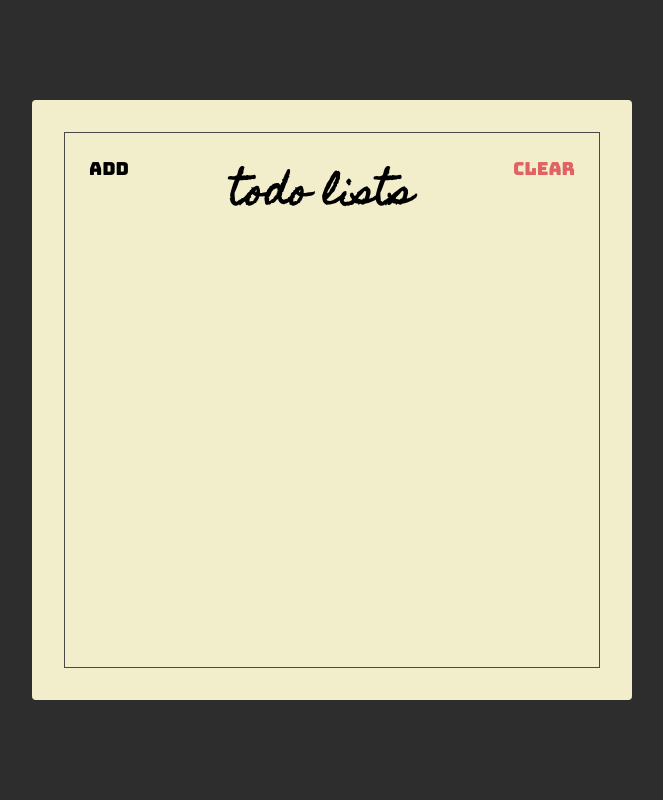
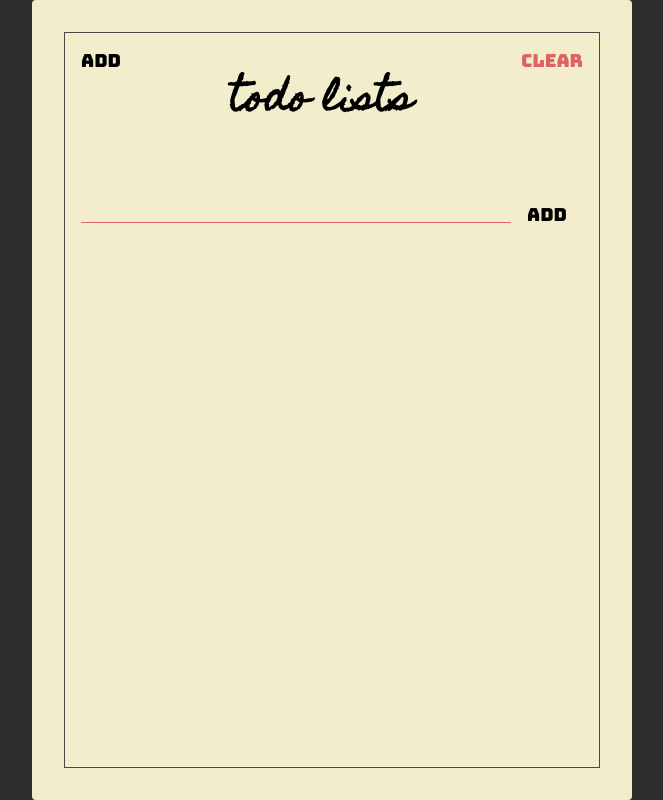
Before and after one commit to panduwijaya/react-starter, a plain HTML site: page index.html in a window 1280 px wide. Shown: the whole page, without its empty margins (308-971 px from the left). Drawn offline with Linux system fonts and the light colour scheme.

Commit message:
create add todo section

```diff
--- a/index.html
+++ b/index.html
@@ -15,11 +15,18 @@
   <body>
     <div class="container">
       <div class="frame">
-        <div class="header">
+        <section class="header">
           <button class="header-btn">Add</button>
           <h1 class="header-title">Todo Lists</h1>
           <button class="header-btn main-red-color">Clear</button>
-        </div>
+        </section>
+
+        <section class="add">
+          <form class="add-form">
+            <input type="text" class="add-input" />
+            <button class="add-btn">Add</button>
+          </form>
+        </section>
       </div>
     </div>
   </body>
--- a/style.css
+++ b/style.css
@@ -34,7 +34,7 @@
 
 .container {
   width: 600px;
-  height: 600px;
+  height: 800px;
   background-color: #f2eecb;
   border-radius: 4px;
 
@@ -71,9 +71,48 @@
   font-size: 1.8rem;
   font-family: "Bungee", sans-serif;
 
-  padding: 24px;
+  padding: 16px;
+  cursor: pointer;
 
   background: unset;
   border: unset;
   outline: unset;
 }
+
+.add {
+  padding: 16px;
+}
+
+.add-form {
+  display: flex;
+  align-items: flex-start;
+}
+
+.add-input {
+  background: unset;
+  border: unset;
+
+  padding: 0 64px;
+
+  flex: 1;
+
+  border-bottom: 1px solid var(--main-red-color);
+  outline: unset;
+
+  font-family: "HomeMade Apple", sans-serif;
+  font-size: 16px;
+
+  text-transform: lowercase;
+}
+
+.add-btn {
+  font-size: 1.8rem;
+  font-family: "Bungee", sans-serif;
+
+  padding: 16px;
+  cursor: pointer;
+
+  background: unset;
+  border: unset;
+  outline: unset;
+}
```
